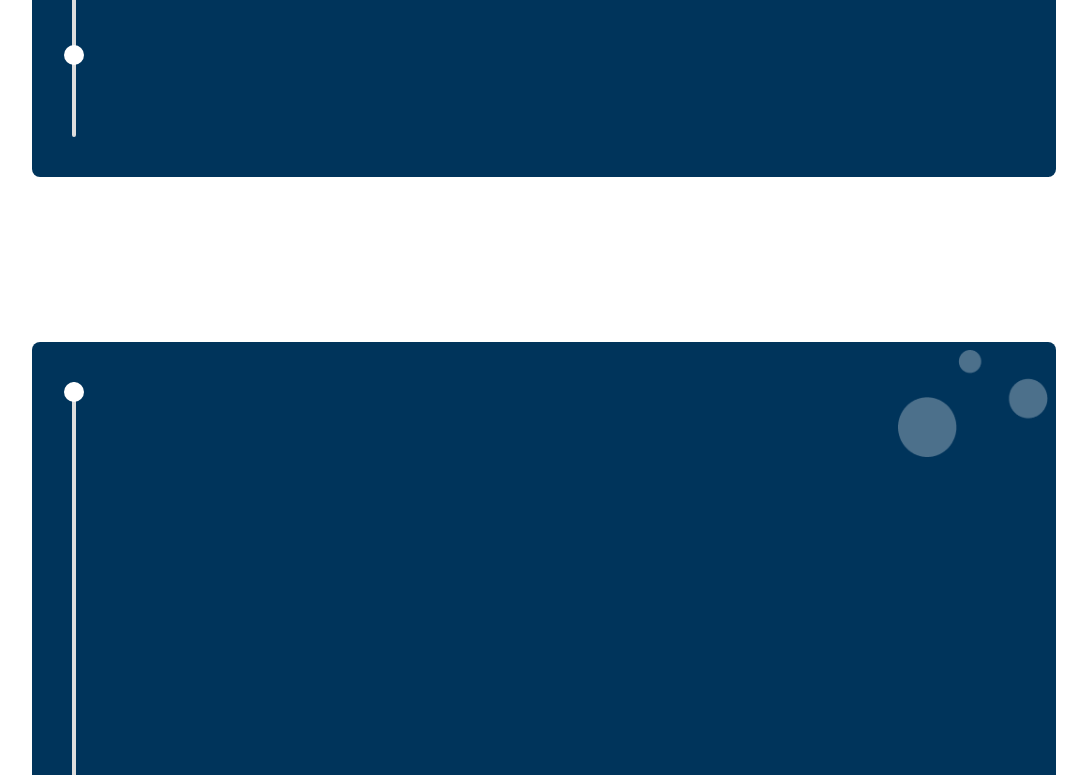
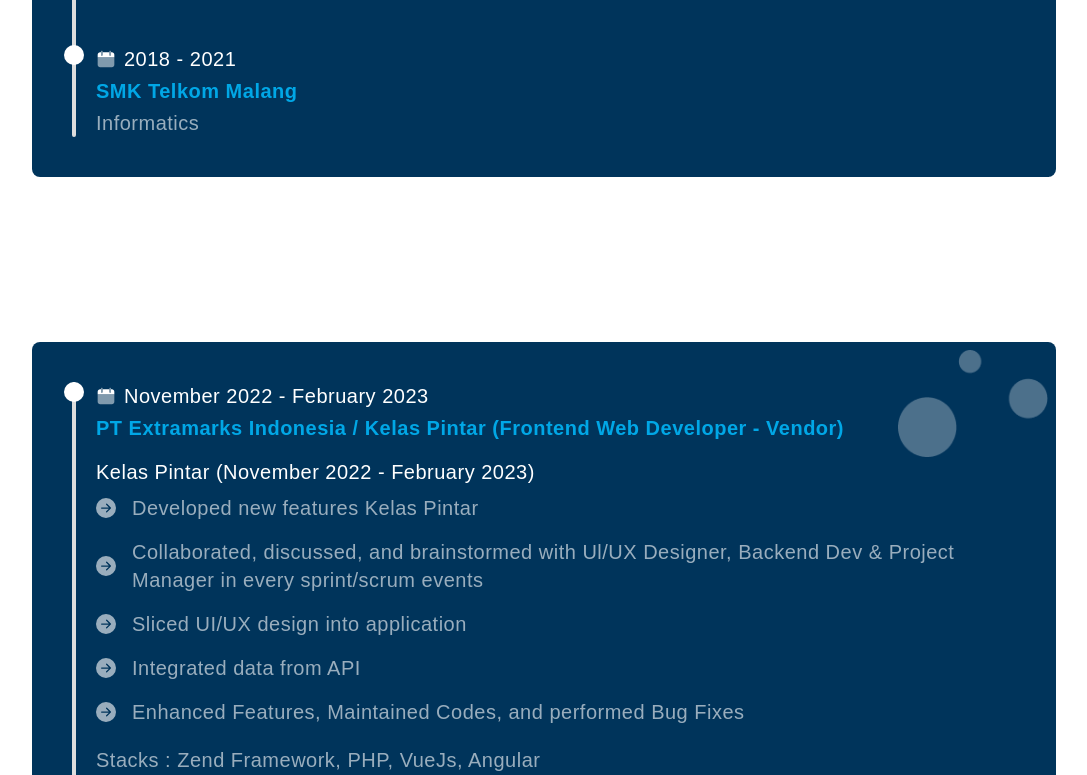
Before and after one commit to dystianen/portofolio-frontend, a Next.js app: page /about in a window 1280 px wide. Shown: the part 1365-2140 px from the top of the page, without its empty margins (96-1183 px from the left). Built offline with nearby package versions, Linux system fonts and the light colour scheme.

Commit message:
remove animation

```diff
--- a/component/education/index.tsx
+++ b/component/education/index.tsx
@@ -1,15 +1,8 @@
-import react, { useEffect } from 'react';
 import Image from 'next/image';
 import { Title } from '../title';
 import data from '../../json/about.json';
-import AOS from 'aos';
-import 'aos/dist/aos.css';
 
 export const Education = () => {
-  useEffect(() => {
-    AOS.init();
-  }, []);
-
   return (
     <>
       <Title>Education</Title>
@@ -24,14 +17,14 @@
             <div key={index} className='flex flex-row gap-3'>
               <div className='bg-white rounded-full w-5 h-5'></div>
               <div className='flex flex-col gap-1 text-white text-base tracking-wide md:text-xl'>
-                <div data-aos='fade-right' className='flex flex-row gap-2'>
+                <div className='flex flex-row gap-2'>
                   <Image src={'/assets/calender.svg'} height={20} width={20} alt='calender' />
                   <h4>
                     {it.start} - {it.end}
                   </h4>
                 </div>
-                <h5 data-aos='fade-right' className='text-lightblue font-bold'>{it.name}</h5>
-                <p data-aos='fade-right' className='opacity-60'>{it.field}</p>
+                <h5 className='text-lightblue font-bold'>{it.name}</h5>
+                <p className='opacity-60'>{it.field}</p>
               </div>
             </div>
           ))}
--- a/component/experience/index.tsx
+++ b/component/experience/index.tsx
@@ -1,16 +1,9 @@
-import react, { useEffect } from 'react';
 import Image from 'next/image';
 import { Title } from '../title';
 import data from '../../json/about.json';
 import { BsFillArrowRightCircleFill } from 'react-icons/bs';
-import AOS from 'aos';
-import 'aos/dist/aos.css';
 
 export const Experience = () => {
-  useEffect(() => {
-    AOS.init();
-  }, []);
-
   return (
     <>
       <Title>Experience</Title>
@@ -32,19 +25,19 @@
                 <div className='bg-white rounded-full w-5 h-5'></div>
               </div>
               <div className='flex flex-col gap-1 text-white text-base tracking-wide md:text-xl w-full'>
-                <div data-aos='fade-up' className='flex flex-row gap-2'>
+                <div className='flex flex-row gap-2'>
                   <Image src={'/assets/calender.svg'} height={20} width={20} alt='calender' />
                   <h4>
                     {it.start} - {it.end}
                   </h4>
                 </div>
-                <h5 data-aos='fade-up' className='text-lightblue font-bold mb-3'>{it.name}</h5>
+                <h5 className='text-lightblue font-bold mb-3'>{it.name}</h5>
                 {it.desc.map((data, index) => (
                   <div key={index} className={'mb-5'}>
-                    <h5 data-aos='fade-right' className='mb-2'>{data.title}</h5>
+                    <h5 className='mb-2'>{data.title}</h5>
                     <div className='flex flex-col gap-4 mb-5'>
                       {data.details.map((detail, index) => (
-                        <div key={index} data-aos='fade-right' className='flex flex-row items-start md:items-center gap-2 md:gap-4 opacity-60'>
+                        <div key={index} className='flex flex-row items-start md:items-center gap-2 md:gap-4 opacity-60'>
                           <div className='w-max mt-1 md:mt-0'>
                             <BsFillArrowRightCircleFill />
                           </div>
@@ -52,7 +45,7 @@
                         </div>
                       ))}
                     </div>
-                    <p data-aos='fade-up' className='opacity-60'>Stacks : {data.stacks.length ? data.stacks.join(', ') : '-'}</p>
+                    <p className='opacity-60'>Stacks : {data.stacks.length ? data.stacks.join(', ') : '-'}</p>
                   </div>
                 ))}
               </div>
--- a/pages/portfolio/index.tsx
+++ b/pages/portfolio/index.tsx
@@ -10,7 +10,7 @@
       <div className='grid grid-cols-1 sm:grid-cols-2 md:grid-cols-3 lg:grid-cols-4 gap-5 mt-8 w-full'>
         {data.data.map((it, index) => (
           <a key={index} href={it.href} target='_blank' rel='noreferrer' className='relative grid place-items-center rounded-lg bg-grey hover:shadow-2xl'>
-            <img className='h-60 md:h-44 w-full rounded-lg' src={it.img} alt={'thumbnail'} />
+            <img className='h-60 md:h-44 lg:h-52 w-full rounded-lg' src={it.img} alt={'thumbnail'} />
             <div className='h-2/5 w-full flex items-end p-3 absolute bottom-0 rounded-b-lg bg-gradient-to-t from-black to-transparent'>
               <div className='flex flex-row gap-2'>
                 <h1 className='text-white text-sm'>{it.title}</h1>
```
